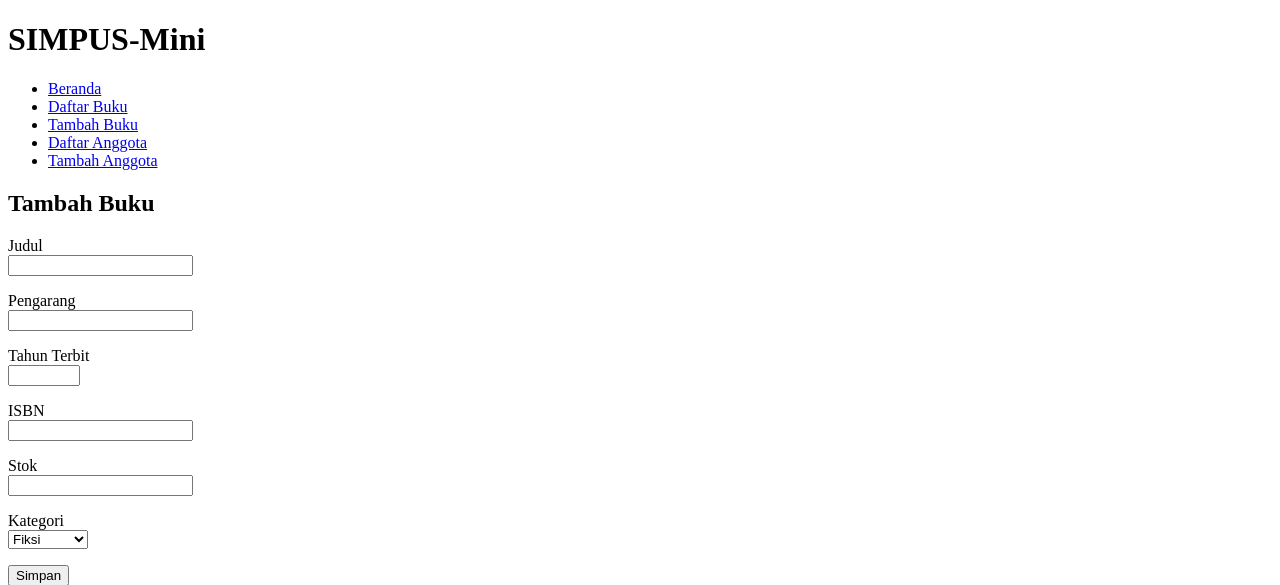
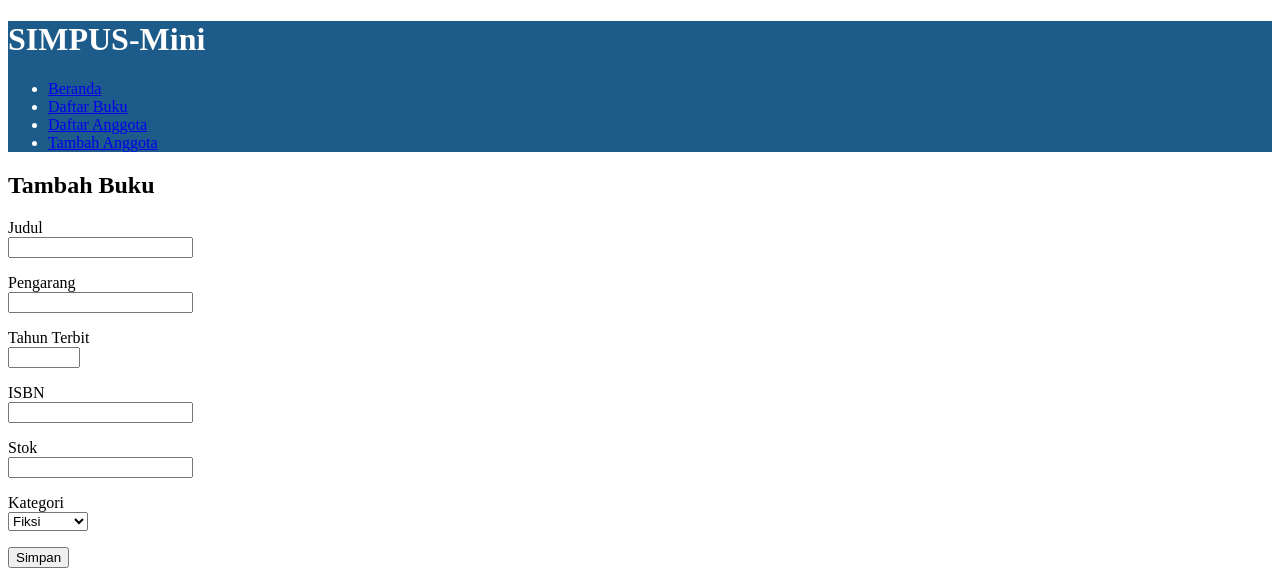
Before and after one commit to ZhayaGT/DPW-2026-Jonathan_Emmanuel_Kristanto, a PHP site: page /buku/tambah.html in a window 1280 px wide. Shown: the top 585 px of the page. Run offline with PHP 8.4, Linux system fonts and the light colour scheme.

Commit message:
2. Apa yang Berubah di File HTML?

```diff
--- a/jobsheet-02/anggota/list.html
+++ b/jobsheet-02/anggota/list.html
@@ -1,6 +1,7 @@
 <!DOCTYPE html>
 <html lang="id">
 <head>
+    <link rel="stylesheet" href="../assets/css/style.css">
     <meta charset="UTF-8">
     <title>SIMPUS-Mini | Daftar Anggota</title>
 </head>
--- a/jobsheet-02/anggota/tambah.html
+++ b/jobsheet-02/anggota/tambah.html
@@ -1,6 +1,7 @@
 <!DOCTYPE html>
 <html lang="id">
 <head>
+    <link rel="stylesheet" href="../assets/css/style.css">
     <meta charset="UTF-8">
     <title>SIMPUS-Mini | Tambah Anggota</title>
 </head>
--- a/jobsheet-02/assets/css/style.css
+++ b/jobsheet-02/assets/css/style.css
@@ -1,4 +1,4 @@
 header {
     background-color: #1d5b8a;
-    color: #da2020;
+    color: #fff;
 }
--- a/jobsheet-02/buku/list.html
+++ b/jobsheet-02/buku/list.html
@@ -1,6 +1,7 @@
 <!DOCTYPE html>
 <html lang="en">
 <head>
+    <link rel="stylesheet" href="../assets/css/style.css">
     <meta charset="UTF-8">
     <title>SIMPUS-Mini | Daftar Buku</title>
 </head>
@@ -9,7 +10,6 @@
         <nav>
             <ul>
                 <li><a href="../index.html">Beranda</a></li>
-                <li><a href="list.html">Daftar Buku</a></li>
                 <li><a href="tambah.html">Tambah Buku</a></li>
                 <li><a href="../anggota/list.html">Daftar Anggota</a></li>
                 <li><a href="../anggota/tambah.html">Tambah Anggota</a></li>
--- a/jobsheet-02/buku/tambah.html
+++ b/jobsheet-02/buku/tambah.html
@@ -1,6 +1,7 @@
 <!DOCTYPE html>
 <html lang="id">
 <head>
+    <link rel="stylesheet" href="../assets/css/style.css">
     <meta charset="UTF-8">
     <title>SIMPUS-Mini | Tambah Buku</title>
 </head>
@@ -11,7 +12,6 @@
             <ul>
                 <li><a href="../index.html">Beranda</a></li>
                 <li><a href="list.html">Daftar Buku</a></li>
-                <li><a href="tambah.html">Tambah Buku</a></li>
                 <li><a href="../anggota/list.html">Daftar Anggota</a></li>
                 <li><a href="../anggota/tambah.html">Tambah Anggota</a></li>
             </ul>
--- a/jobsheet-02/index.html
+++ b/jobsheet-02/index.html
@@ -1,6 +1,7 @@
 <!DOCTYPE html>
 <html lang="id">
 <head>
+    <link rel="stylesheet" href="assets/css/style.css">
     <meta charset="UTF-8">
     <title>SIMPUS-Mini | Beranda</title>
 </head>
```
